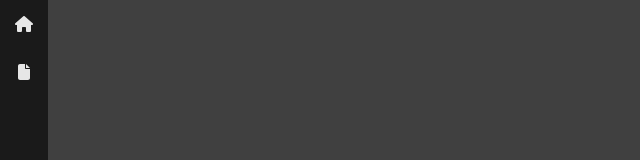
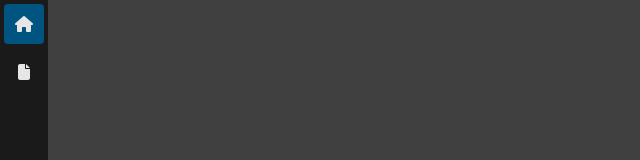
Before and after one commit to likectrl2/To-Do-List, a React (Vite) app: page / in a window 1280 px wide. Shown: the top 160 px of the page, without its empty margins (0-640 px from the left). Built offline with nearby package versions, Linux system fonts and the light colour scheme.

Commit message:
feat(sidebar): add feature to change focus page in sidebar

```diff
--- a/src/App.tsx
+++ b/src/App.tsx
@@ -1,12 +1,14 @@
+import { useState } from 'react'
 import style from './App.module.css'
 import Page from './components/Page'
 import Sidebar from './components/sidebar/Sidebar'
 
 function App() {
+  const [focusPage, setFocusPage] = useState(0);
 
   return (
     <div className={style.app}>
-      <Sidebar className={style.sidebar}/>
+      <Sidebar className={style.sidebar} focusPage={focusPage} handleClick={setFocusPage}/>
       <Page className={style.page}/>
     </div>
   )
--- a/src/components/sidebar/Sidebar.module.css
+++ b/src/components/sidebar/Sidebar.module.css
@@ -16,6 +16,9 @@
     align-items: center;
     justify-content: center;
 }
+.sidebarNav.focus {
+    background-color: var(--color-primary);
+}
 .sidebarNav:hover {
     background-color: var(--color-primary-hover);
 }
--- a/src/components/sidebar/Sidebar.tsx
+++ b/src/components/sidebar/Sidebar.tsx
@@ -1,8 +1,12 @@
 import style from './Sidebar.module.css'
 import SIDEBAR_CONFIG from '../../configs/Sidebar'
 import { FontAwesomeIcon } from '@fortawesome/react-fontawesome'
+import type React from 'react'
 
-export default function Sidebar({className}: {className: string}) {
+export default function Sidebar(
+    {className, focusPage, handleClick}
+    : {className: string, focusPage: number, handleClick: React.Dispatch<React.SetStateAction<number>>}) {
+
     return (
         <div className={`${className} ${style.sidebar}`}>
             {
@@ -10,8 +14,10 @@ export default function Sidebar({className}: {className: string}) {
                     configItem => {
                         return (
                             <div
-                                className={style.sidebarNav}
+                                className={`${style.sidebarNav} ${focusPage === configItem.id ? style.focus : ''}`}
                                 key={configItem.id}
+                                title={configItem.title}
+                                onClick={() => handleClick(configItem.id)}
                             >
                                 <FontAwesomeIcon icon={configItem.icon}/>
                             </div>
--- a/src/configs/Sidebar.tsx
+++ b/src/configs/Sidebar.tsx
@@ -1,8 +1,8 @@
 import { faFile, faHome } from "@fortawesome/free-solid-svg-icons";
 
 const SIDEBAR_CONFIG = [
-    { id: "home", icon: faHome },
-    { id: "Manage", icon: faFile}
+    { id: 0, icon: faHome, title: "Home" },
+    { id: 1, icon: faFile, title: "Manager" }
 ]
 
 export default SIDEBAR_CONFIG
```
